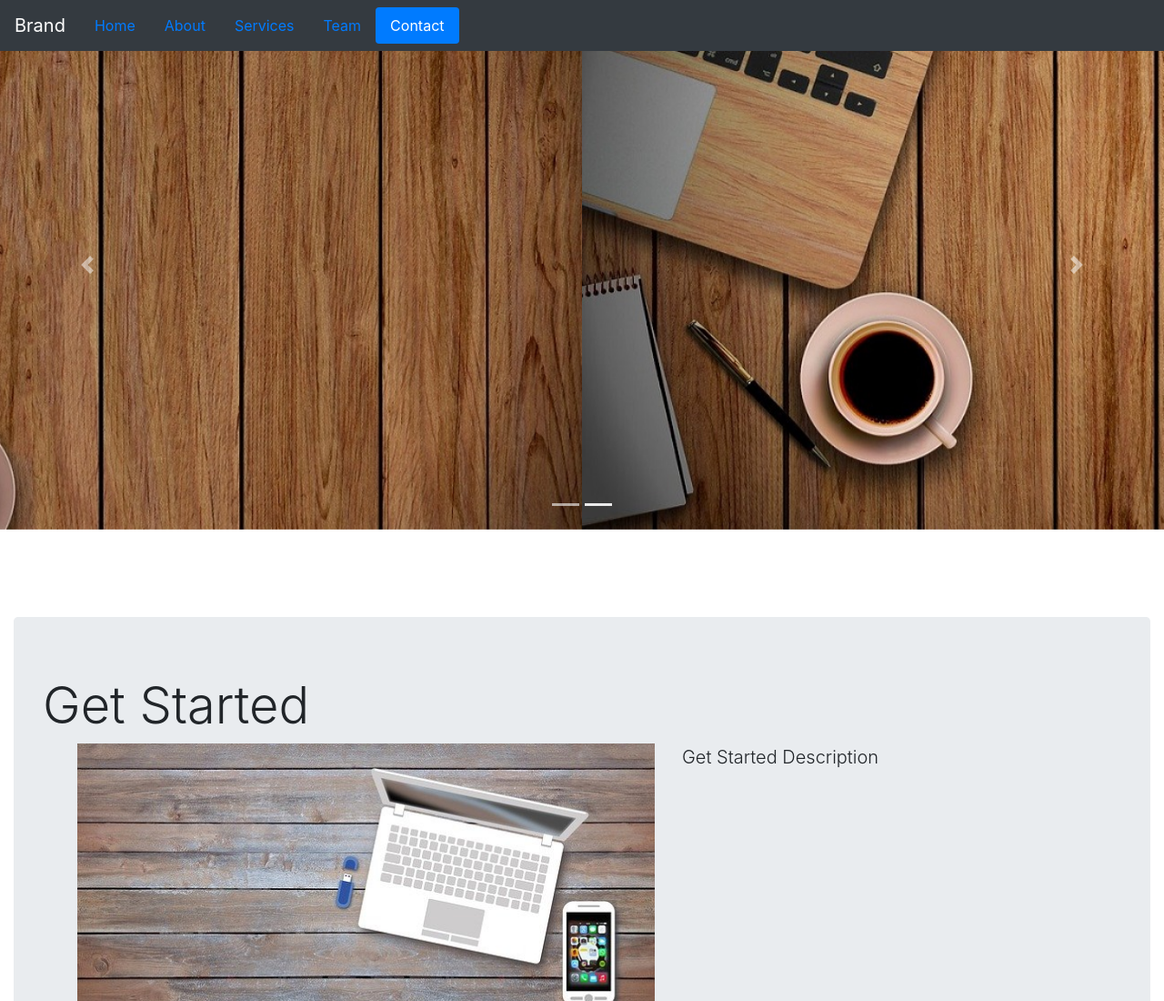
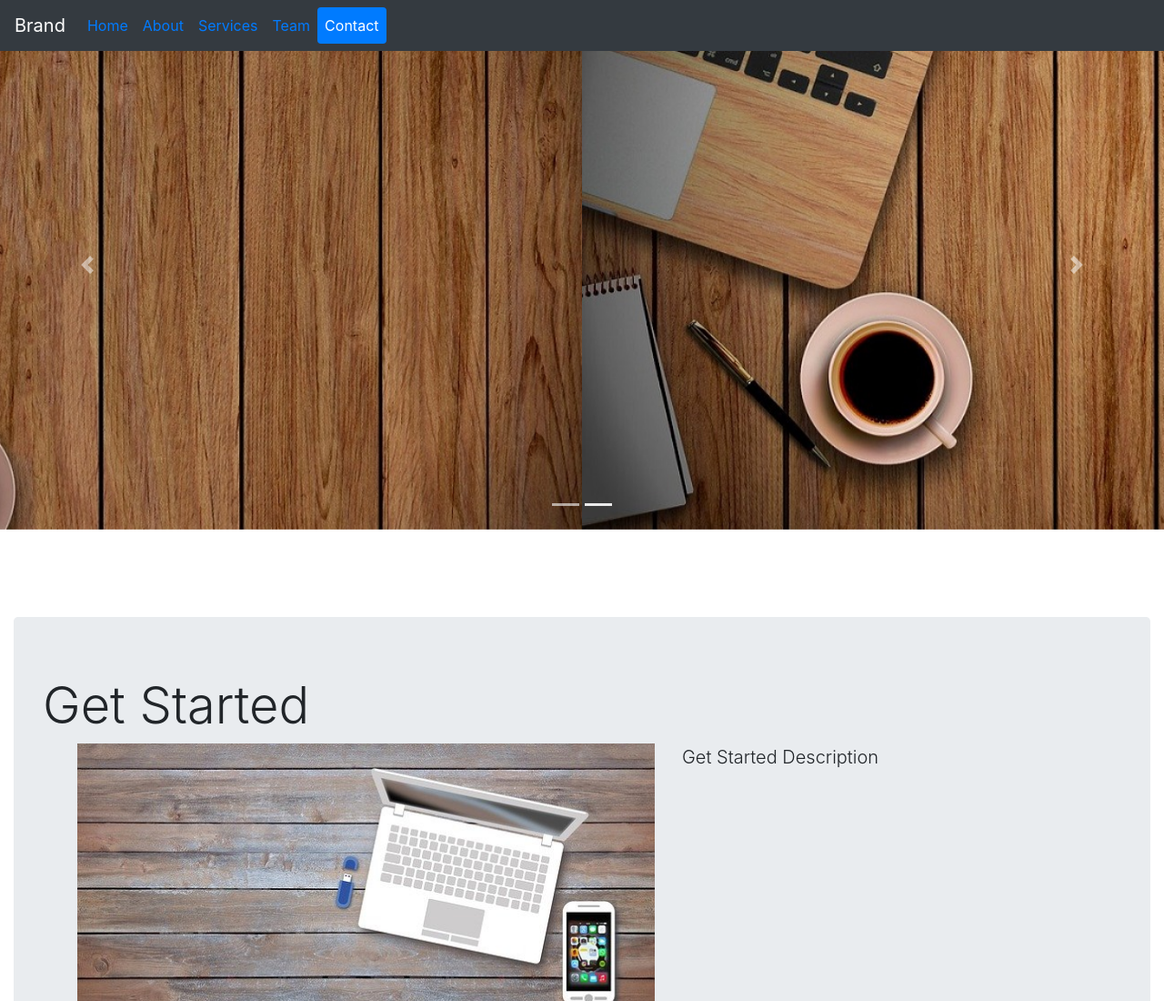
Before and after one commit to amagdy-sw/course-websitetemplate.github.io, a plain HTML site: page index.html in a window 1280 px wide. Shown: the top 1100 px of the page at 91% size. Drawn offline with Linux system fonts and the light colour scheme.

Commit message:
Update style.css

```diff
--- a/css/style.css
+++ b/css/style.css
@@ -9,3 +9,7 @@ body {
 .imgHome{
     width: 100%;
 }
+
+.nav-link {
+    padding: 0.5rem 0.5rem;
+}
```
